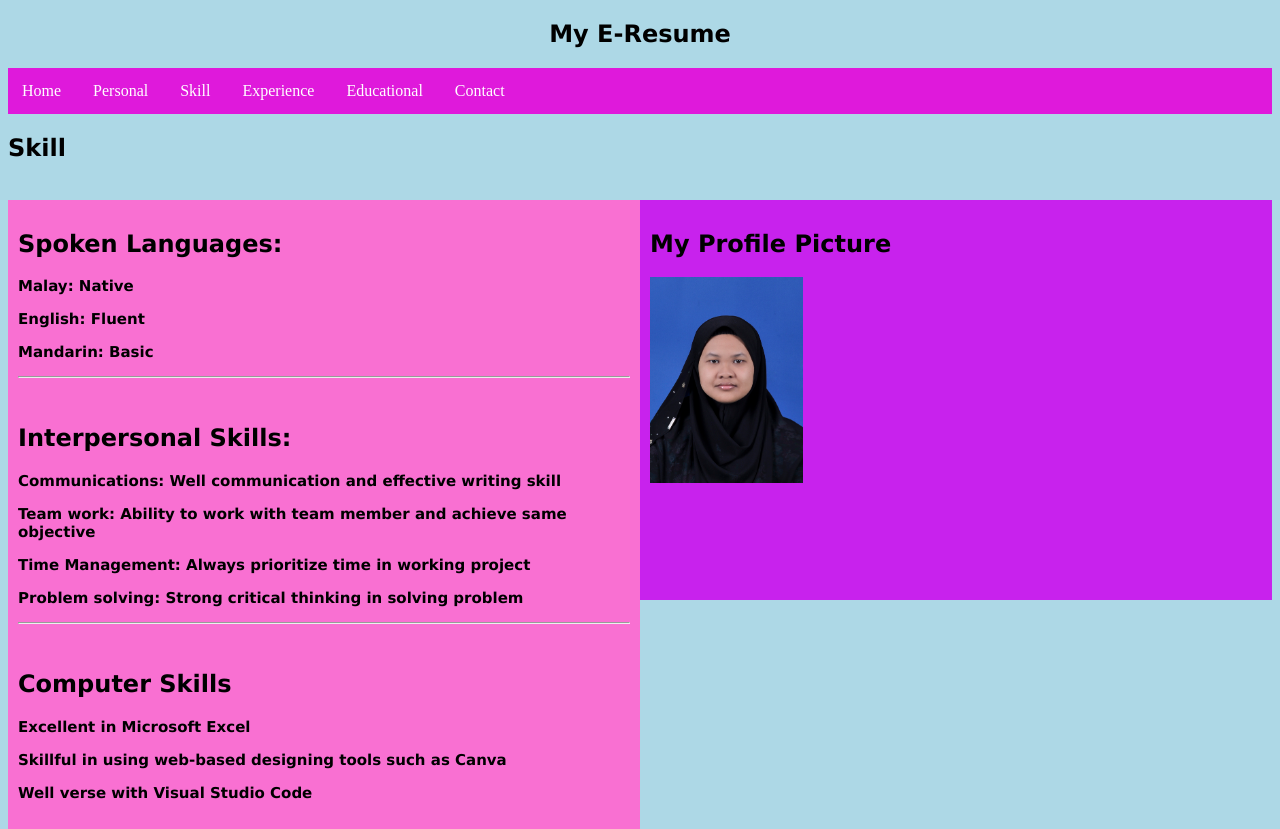
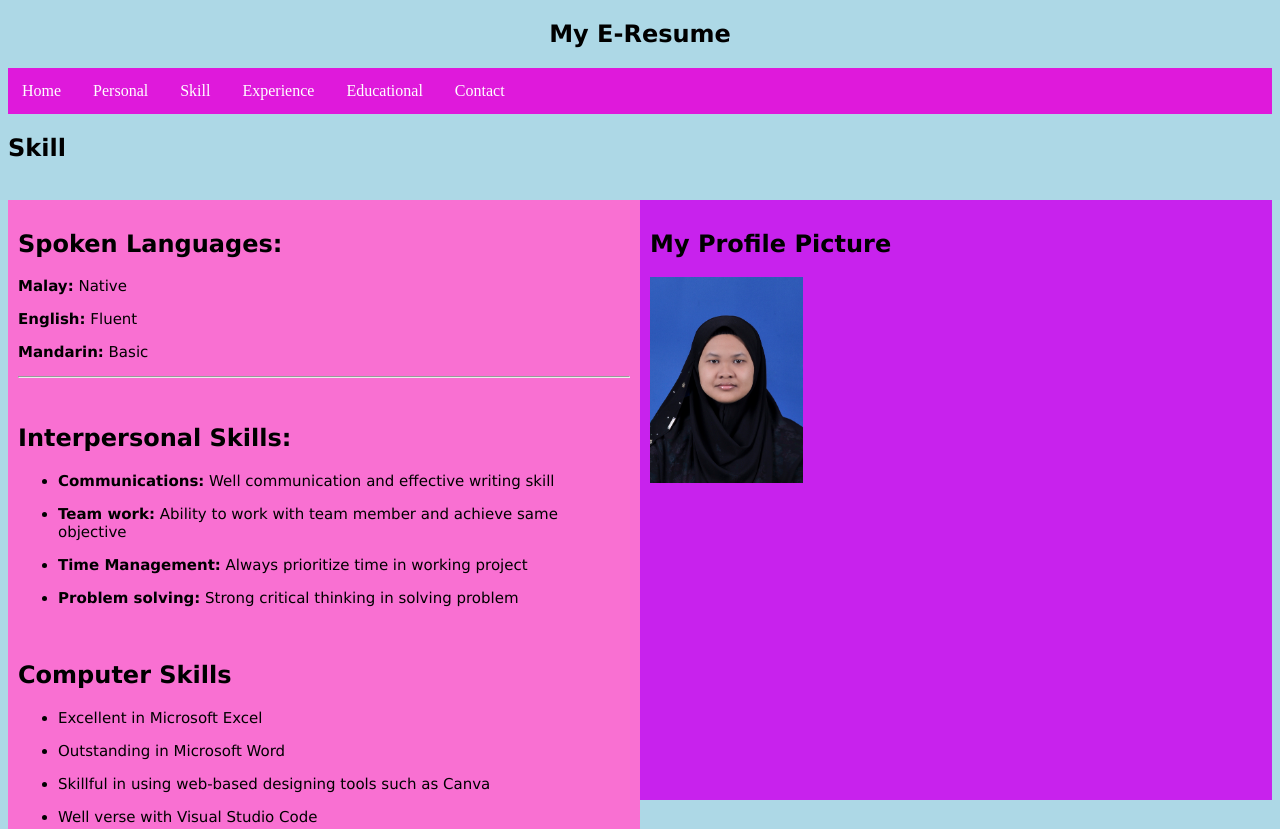
Before and after one commit to MAISARAHHANIM/myNewResume, a plain HTML site: page skill.html in a window 1280 px wide. Shown: the top 829 px of the page. Drawn offline with Linux system fonts and the light colour scheme.

Commit message:
Add files via upload

```diff
--- a/resumecss.css
+++ b/resumecss.css
@@ -133,7 +133,7 @@ div.scrollmenu a:hover {
   float: left;
   width: 50.00%;
   padding: 10px;
-  height: 400px;
+  height: 600px;
 }
 
 /* Clear floats after the columns */
--- a/skill.html
+++ b/skill.html
@@ -39,26 +39,36 @@
 
     <div class="row1">
       <div class="column1" style="background-color:#f970d2;">
-        <b>
+
           <h2>Spoken Languages:</h2>
-        <p>Malay: Native</p>
-        <p>English: Fluent</p>
-        <p>Mandarin: Basic</p>
+        <p><b>Malay:</b> Native</p>
+        <p><b>English:</b> Fluent</p>
+        <p><b>Mandarin:</b> Basic</p>
         <hr>
         <br>
 
         <h2>Interpersonal Skills:</h2>
-        <p>Communications: Well communication and effective writing skill</p>
-        <p>Team work: Ability to work with team member and achieve same objective</p>
-        <p>Time Management: Always prioritize time in working project</p>
-        <p>Problem solving: Strong critical thinking in solving problem</p>
-        <hr>
+
+        <ul>
+          <li><p><b>Communications:</b> Well communication and effective writing skill</p></li>
+          <li><p><b>Team work:</b> Ability to work with team member and achieve same objective</p></li>
+          <li><p><b>Time Management:</b> Always prioritize time in working project</p></li>
+          <li><p><b>Problem solving:</b> Strong critical thinking in solving problem</p></li>
+        </ul>
+
+
         <br>
         <h2>Computer Skills</h2>
-        <p>Excellent in Microsoft Excel</p>
-        <p>Skillful in using web-based designing tools such as Canva</p>
-        <p>Well verse with Visual Studio Code</p>
-        </b>
+
+        <ul>
+          <li><p>Excellent in Microsoft Excel</p></li>
+          <li><p>Outstanding in Microsoft Word</p></li>
+          <li><p>Skillful in using web-based designing tools such as Canva</p></li>
+          <li><p>Well verse with Visual Studio Code</p></li>
+        </ul>
+
+
+
       </div>
       <div class="column" style="background-color:#c822ed;">
         <h2>My Profile Picture</h2>
```
Also changed, not shown: contact.html (+2 -2 lines), education.html (+17 -2 lines), experience.html (+6 -5 lines), index.html (+1 -1 lines), personal.html (+8 -8 lines), deanlist.PNG (added), logouitm.png (added), sijilmuet.PNG (added).
